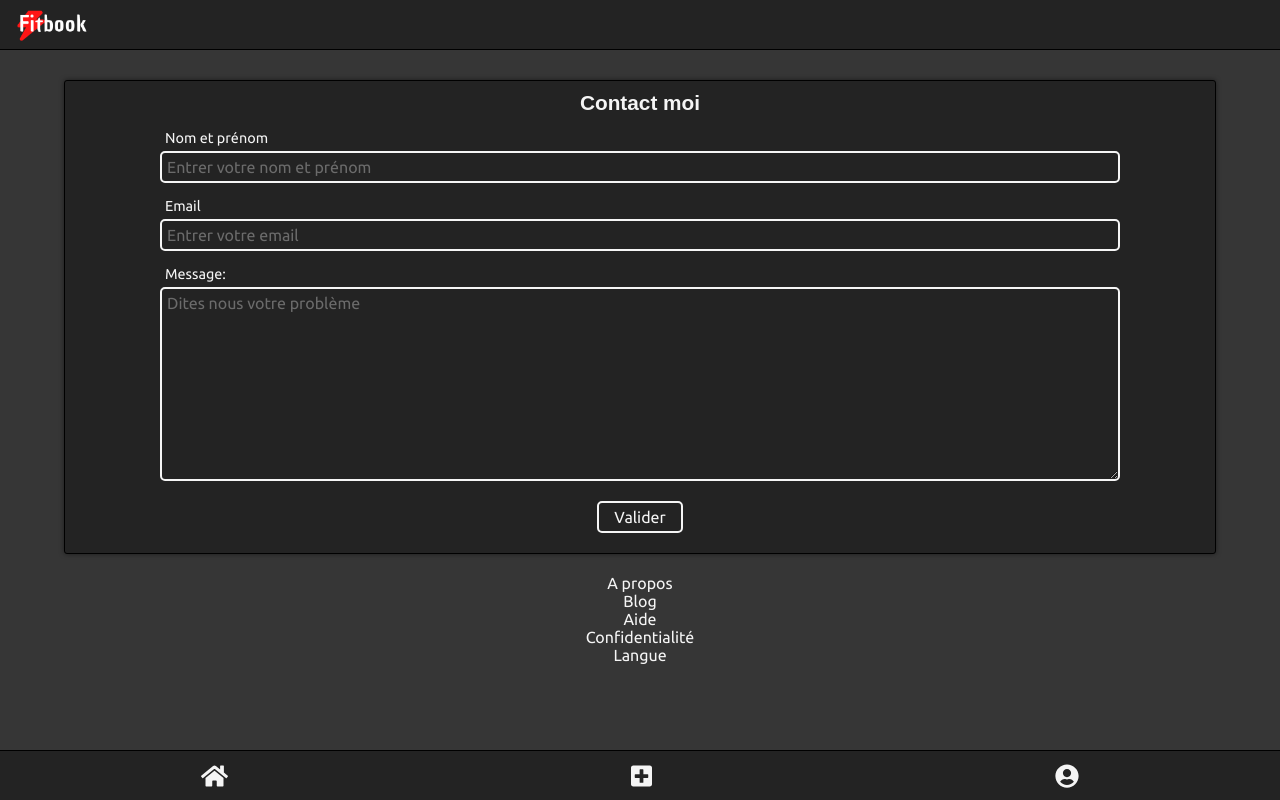
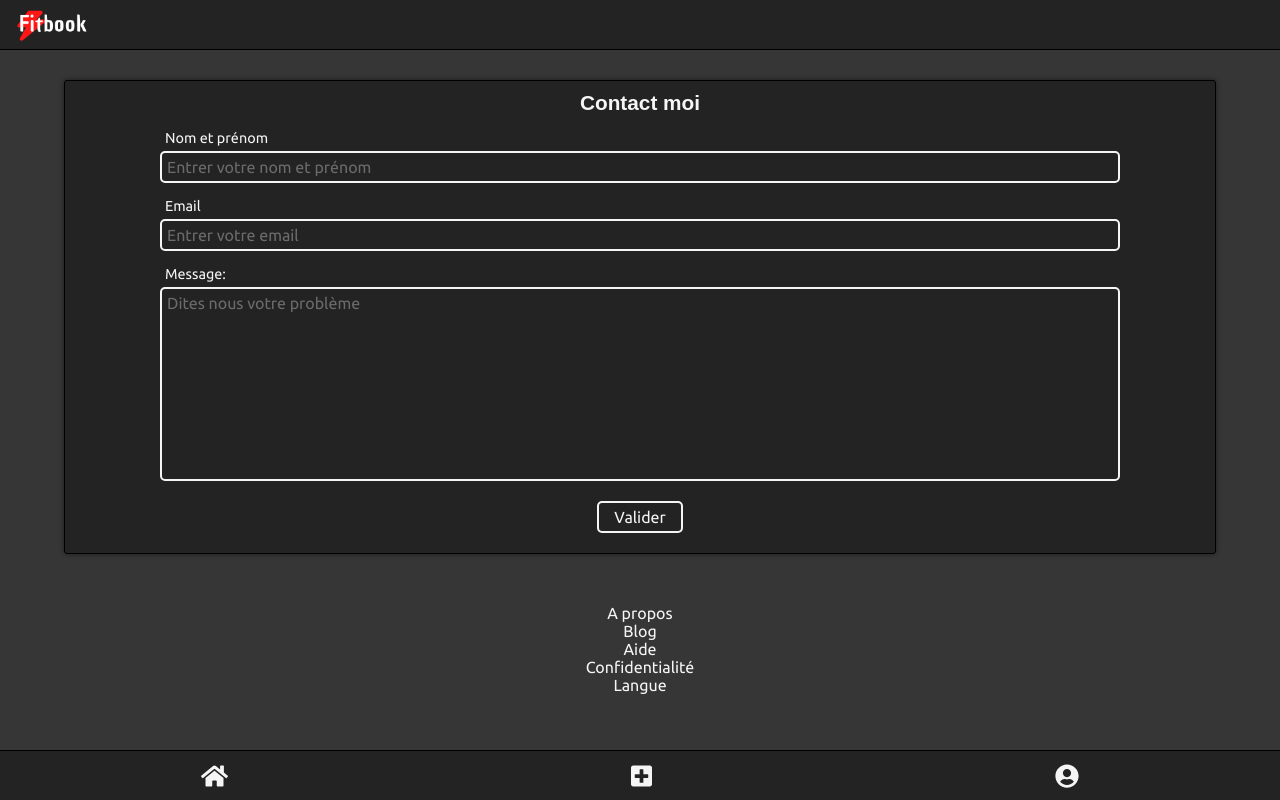
Before and after one commit to chaoukifrej/Fitbook, a Vue app: page /Contact in a window 1280 px wide. Built offline with nearby package versions, Linux system fonts and the light colour scheme; a web font is replaced by a local one.

Commit message:
resize: none textarea

```diff
--- a/src/views/Ajoutpost.vue
+++ b/src/views/Ajoutpost.vue
@@ -92,6 +92,7 @@ export default {
       outline: none;
       font-size: 1rem;
       transition: 0.4s;
+      resize: none;
       &::placeholder {
         color: rgb(107, 107, 107);
       }
--- a/src/views/Contact.vue
+++ b/src/views/Contact.vue
@@ -1,7 +1,6 @@
 <template>
   <div class="contact">
     <Header />
-    <Footer />
     <div class="containerContact">
       <h2>Contact moi</h2>
       <form action="" method="">
@@ -36,6 +35,7 @@
       <p>Confidentialité</p>
       <p>Langue</p>
     </div>
+    <Footer />
   </div>
 </template>
 
@@ -86,6 +86,7 @@ export default {
         outline: none;
         font-size: 1rem;
         transition: 0.4s;
+        resize: none;
         &::placeholder {
           color: rgb(107, 107, 107);
         }
@@ -128,4 +129,8 @@ export default {
     }
   }
 }
+
+.fonctionnalite {
+  margin: 50px 0 100px;
+}
 </style>
```
